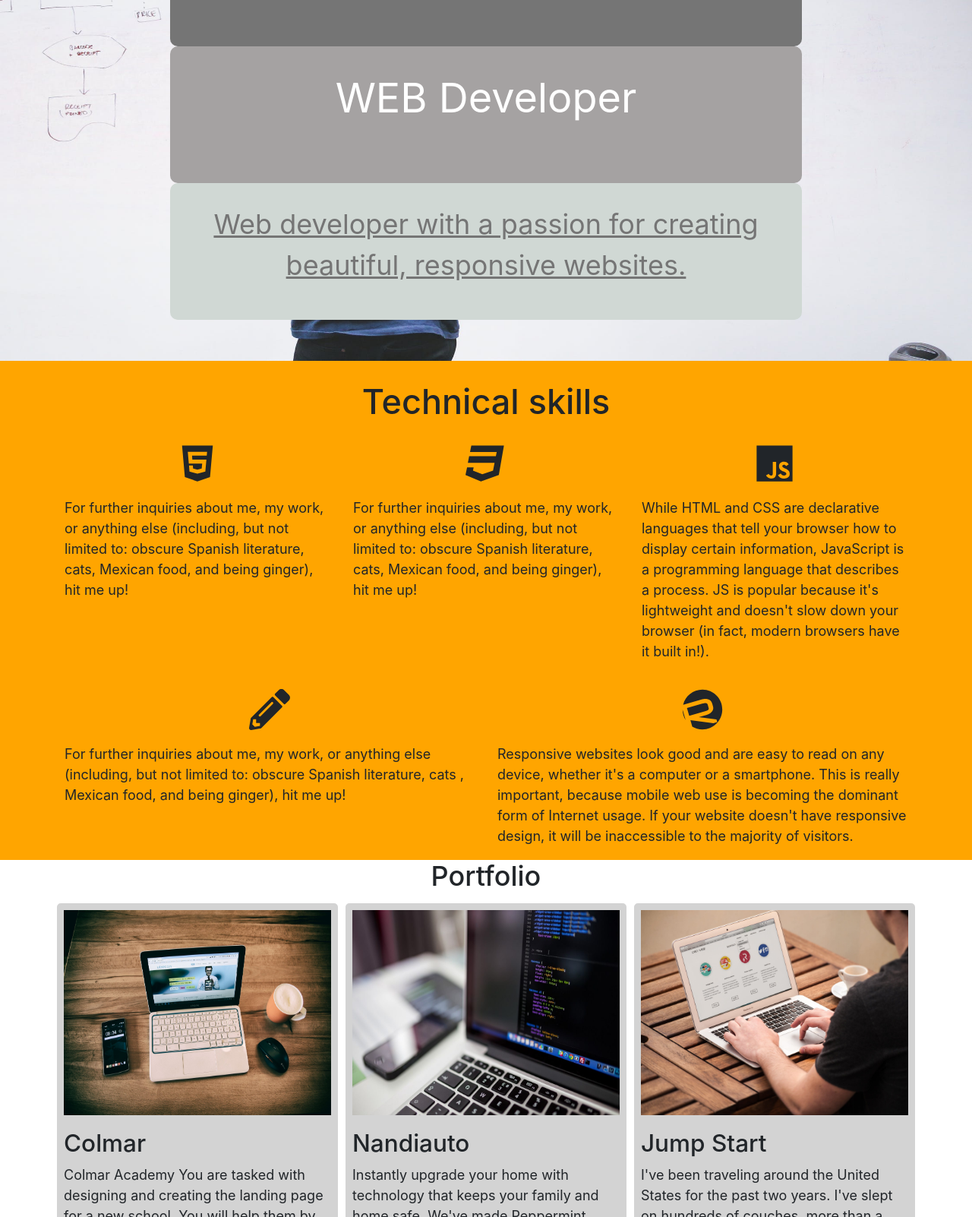
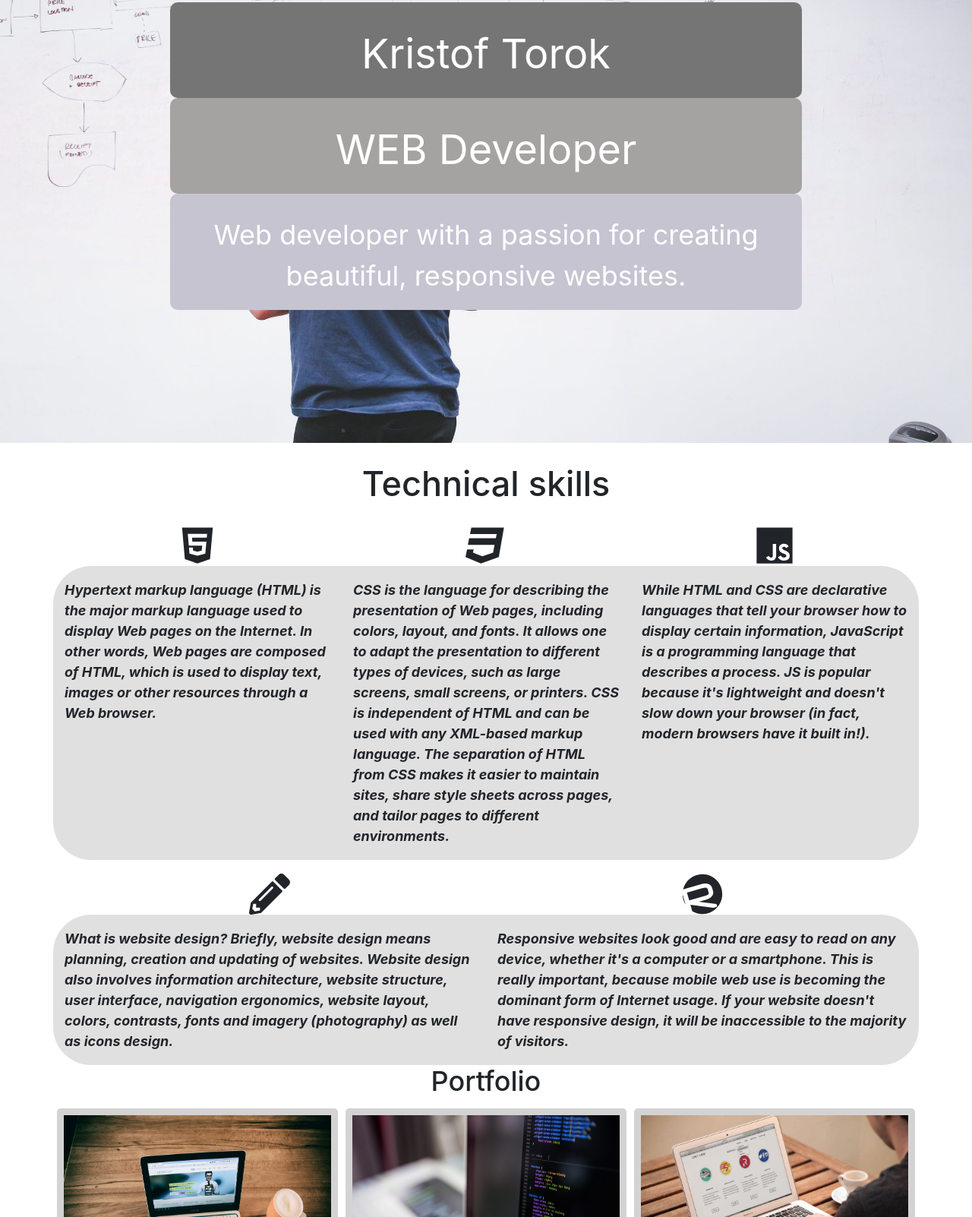
Before and after one commit to DR0nee/newportfolio, a plain HTML site: page index.html in a window 1280 px wide. Shown: the part 227-1829 px from the top of the page at 76% size. Drawn offline with nearby package versions, Linux system fonts and the light colour scheme.

Commit message:
Grey Sheet back

```diff
--- a/index.html
+++ b/index.html
@@ -61,18 +61,23 @@
        <h1 class="col-sm-12 text-center">Technical skills</h1>
      </div>
      <div class="row skillsrow">
-       <i class="fab fa-html5 col-sm-4 fa-3x "></i>
-       <i class="fab fa-css3 col-sm-4 fa-3x"></i>
-       <i class="fab fa-js col-sm-4 fa-3x"></i>
+       <i class="fab fa-html5 col-sm-4 col-xs-12 fa-3x "></i>
+       <i class="fab fa-css3 col-sm-4 col-xs-12 fa-3x"></i>
+       <i class="fab fa-js col-sm-4 col-xs-12 fa-3x"></i>
      </div>
      <div class="row skillsblock">
-       <p class="col-sm-4">For further inquiries about me, my work, or anything
-         else (including, but not limited to: obscure Spanish literature, cats,
-          Mexican food, and being ginger), hit me up!</p>
-       <p class="col-sm-4">For further inquiries about me, my work, or anything
-          else (including, but not limited to: obscure Spanish literature, cats,
-           Mexican food, and being ginger), hit me up!</p>
-       <p class="col-sm-4">While HTML and CSS are declarative languages that tell
+       <p class="col-sm-4 col-xs-12">Hypertext markup language (HTML) is the major markup
+         language used to display Web pages on the Internet. In other words,
+          Web pages are composed of HTML, which is used to display text, images
+          or other resources through a Web browser.</p>
+       <p class="col-sm-4 col-xs-12">CSS is the language for describing the presentation of
+          Web pages, including colors, layout, and fonts. It allows one to adapt
+          the presentation to different types of devices, such as large screens,
+          small screens, or printers. CSS is independent of HTML and can be used
+           with any XML-based markup language. The separation of HTML from CSS
+            makes it easier to maintain sites, share style sheets across pages,
+             and tailor pages to different environments.</p>
+       <p class="col-sm-4 col-xs-12">While HTML and CSS are declarative languages that tell
          your browser how to display certain information, JavaScript is a programming
           language that describes a process. JS is popular because it's lightweight
            and doesn't slow down your browser (in fact, modern browsers have it built in!).</p>
@@ -82,9 +87,11 @@
        <i class="fab fa-resolving col-sm-6 fa-3x "></i>
      </div>
      <div class="row skillsblock">
-       <p class="col-sm-6">For further inquiries about me, my work, or anything
-          else (including, but not limited to: obscure Spanish literature, cats
-          , Mexican food, and being ginger), hit me up!</p>
+       <p class="col-sm-6">What is website design?
+         Briefly, website design means planning, creation and updating of websites.
+         Website design also involves information architecture, website structure,
+          user interface, navigation ergonomics, website layout, colors, contrasts,
+          fonts and imagery (photography) as well as icons design.</p>
        <p class="col-sm-6">Responsive websites look good and are easy to read on
           any device, whether it's a computer or a smartphone. This is really important,
            because mobile web use is becoming the dominant form of Internet usage.
--- a/resources/css/style.css
+++ b/resources/css/style.css
@@ -29,27 +29,24 @@ html {
   padding-top: 1rem;
   padding-bottom: 1rem;
   margin-top: 3rem;
-  height: 36rem;
+  height: 42rem;
 }
 
 .top {
   width: 65%;
-  height: 10rem;
   background-color: #757575;
   border-radius: 10px;
 }
 
 .middle {
   width: 65%;
-  height: 10rem;
   background-color: #a5a2a2;
   border-radius: 10px;
 }
 
 .bottom {
   width: 65%;
-  height: 10rem;
-  background-color: #d0d8d4;
+  background-color: #c6c4d1;
   border-radius: 10px;
 }
 
@@ -69,8 +66,7 @@ html {
 
 #slogen {
   font-size: 2rem;
-  color: #757575;
-  text-decoration: underline;
+  color: white;
 }
 
 .intro p {
@@ -78,11 +74,8 @@ html {
 }
 
 /* Skills */
-.orange {
-  background-color: orange;
-}
+
 .skills {
-  background-color: orange;
   width: 100%;
 }
 
@@ -92,6 +85,16 @@ html {
 
 .skillsblock , .skillsrow {
   padding-top: 1rem;
+}
+
+.skillsblock {
+    background-color: #e0e0e0;
+  border-radius: 50px;
+}
+
+.skillsblock p {
+font-style: italic;
+font-weight: bold;
 }
 /* Portfolio */
 
--- a/resources/js/main.js
+++ b/resources/js/main.js
@@ -4,9 +4,6 @@ $(document).ready(function(){
 $('.top').fadeIn(1000);
 $('.middle').fadeIn(2000);
 $('.bottom').fadeIn(2000);
-
-
-
 
   var lastScrollTop = 0;
     $(window).scroll(function() {
```
